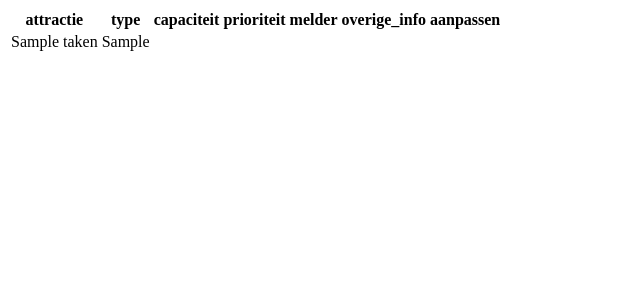
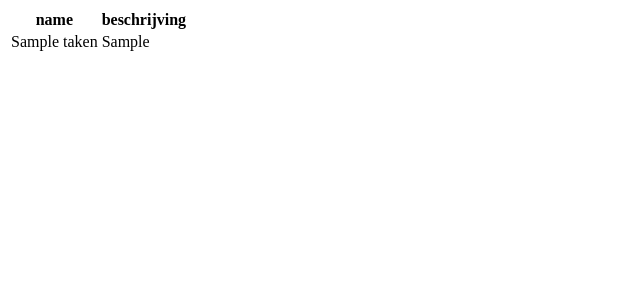
Before and after one commit to RobinGroeneveld/pra-b3_web, a PHP site: page /Pra-B3/departments/department1.php in a window 1280 px wide. Shown: the top 300 px of the page, without its empty margins (0-640 px from the left). Run offline with PHP 8.4, Linux system fonts and the light colour scheme; tables that the repository leaves empty or names only in its code hold one stand-in row (values such as "Sample post").

Commit message:
Update table headers in department1.php for clarity

```diff
--- a/departments/department1.php
+++ b/departments/department1.php
@@ -20,13 +20,8 @@
         ?>
         <table>
             <tr>
-                <th>attractie</th>
-                <th>type</th>
-                <th>capaciteit</th>
-                <th>prioriteit</th>
-                <th>melder</th>
-                <th>overige_info</th>
-                <th>aanpassen</th>
+                <th>name</th>
+                <th>beschrijving</th>
             </tr>
             <?php foreach($meldingen as $melding):?>
                 <tr>
```
